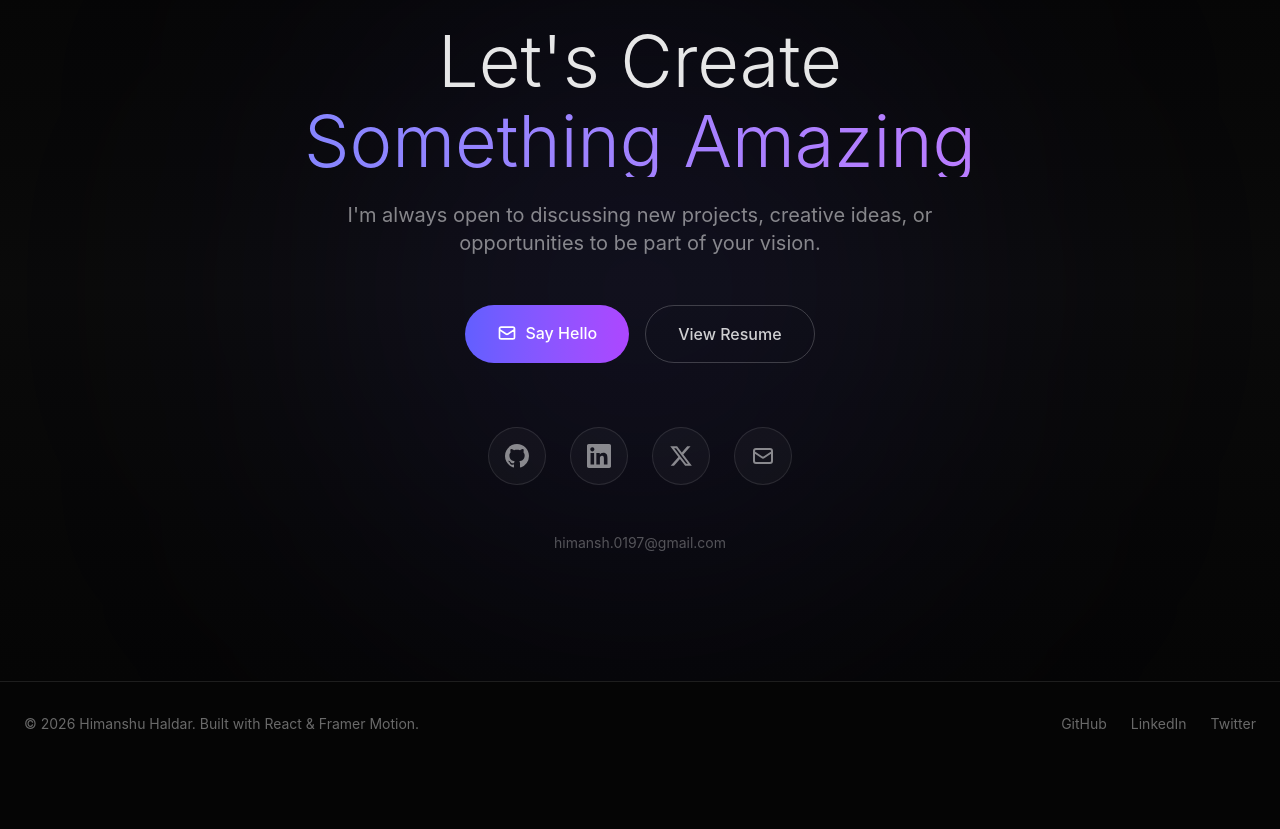
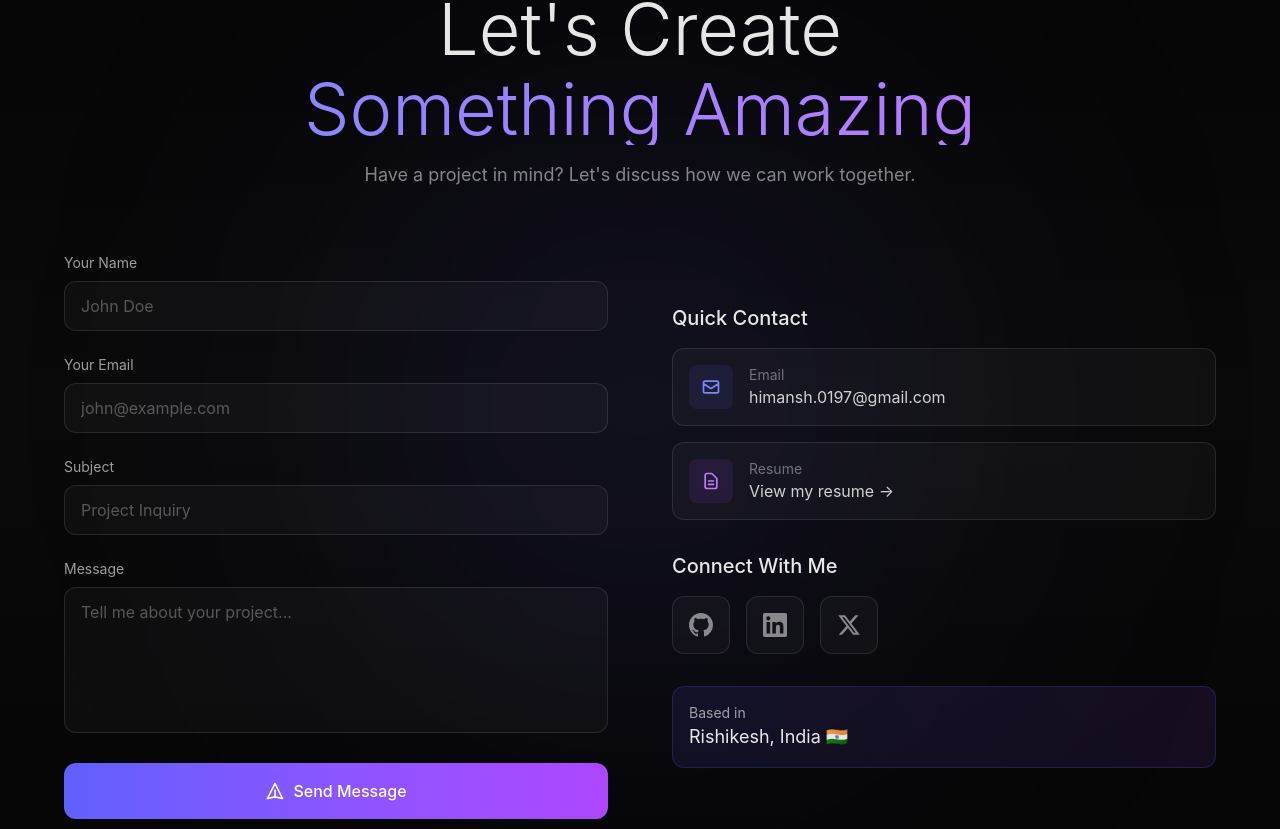
Before and after one commit to Himansh-u2000/newPortfolio, a React (Vite) app: page / in a window 1280 px wide. Shown: the part 7951-8780 px from the top of the page. Before the commit the page ends 8717 px from the top, so only its background shows below. Built offline with nearby package versions, Linux system fonts and the light colour scheme.

Commit message:
feat: Add contact form component with EmailJS integration and environment variables.

```diff
--- a/package.json
+++ b/package.json
@@ -10,6 +10,7 @@
     "preview": "vite preview"
   },
   "dependencies": {
+    "@emailjs/browser": "^4.4.1",
     "@tailwindcss/vite": "^4.1.18",
     "framer-motion": "^12.24.0",
     "react": "^19.2.0",
--- a/src/components/Contact.jsx
+++ b/src/components/Contact.jsx
@@ -1,4 +1,6 @@
+import { useState, useRef } from 'react';
 import { motion } from 'framer-motion';
+import emailjs from '@emailjs/browser';
 import { Bio } from '../constants/constants';
 
 const socialLinks = [
@@ -29,128 +31,283 @@ const socialLinks = [
             </svg>
         ),
     },
-    {
-        name: 'Email',
-        url: `mailto:${Bio.email}`,
-        icon: (
-            <svg className="w-6 h-6" fill="none" stroke="currentColor" viewBox="0 0 24 24">
-                <path strokeLinecap="round" strokeLinejoin="round" strokeWidth={2} d="M3 8l7.89 5.26a2 2 0 002.22 0L21 8M5 19h14a2 2 0 002-2V7a2 2 0 00-2-2H5a2 2 0 00-2 2v10a2 2 0 002 2z" />
-            </svg>
-        ),
-    },
 ];
 
 export default function Contact() {
+    const formRef = useRef();
+    const [formData, setFormData] = useState({
+        user_name: '',
+        user_email: '',
+        subject: '',
+        message: '',
+    });
+    const [status, setStatus] = useState({ type: '', message: '' });
+    const [isSubmitting, setIsSubmitting] = useState(false);
+
+    const handleChange = (e) => {
+        setFormData({
+            ...formData,
+            [e.target.name]: e.target.value,
+        });
+    };
+
+    const handleSubmit = async (e) => {
+        e.preventDefault();
+        setIsSubmitting(true);
+        setStatus({ type: '', message: '' });
+
+        try {
+            await emailjs.sendForm(
+                import.meta.env.VITE_APP_EMAILJS_SERVICE_ID,
+                import.meta.env.VITE_APP_EMAILJS_TEMPLATE_ID,
+                formRef.current,
+                import.meta.env.VITE_APP_EMAILJS_PUBLIC_KEY
+            );
+
+            setStatus({
+                type: 'success',
+                message: 'Message sent successfully! I\'ll get back to you soon.',
+            });
+            setFormData({ user_name: '', user_email: '', subject: '', message: '' });
+        } catch (error) {
+            setStatus({
+                type: 'error',
+                message: 'Failed to send message. Please try again.',
+            });
+        } finally {
+            setIsSubmitting(false);
+        }
+    };
+
     return (
-        <section id="contact" className="py-32 px-6 relative overflow-hidden">
+        <section id="contact" className="py-24 px-6 relative overflow-hidden">
             {/* Background */}
             <div className="absolute inset-0 bg-gradient-to-b from-[#050505] via-[#0a0a0a] to-[#050505] pointer-events-none" />
 
             {/* Subtle glow */}
             <div className="absolute top-1/2 left-1/2 -translate-x-1/2 -translate-y-1/2 w-[600px] h-[600px] bg-indigo-500/10 rounded-full blur-[150px] pointer-events-none" />
 
-            <div className="max-w-4xl mx-auto relative z-10">
-                {/* Content */}
+            <div className="max-w-6xl mx-auto relative z-10">
+                {/* Header */}
                 <motion.div
-                    className="text-center"
-                    initial={{ opacity: 0, y: 40 }}
+                    className="text-center mb-16"
+                    initial={{ opacity: 0, y: 30 }}
                     whileInView={{ opacity: 1, y: 0 }}
                     viewport={{ once: true, margin: "-100px" }}
-                    transition={{ duration: 0.8, ease: [0.16, 1, 0.3, 1] }}
+                    transition={{ duration: 0.6, ease: [0.16, 1, 0.3, 1] }}
                 >
-                    {/* Main Heading */}
-                    <motion.h2
-                        className="text-4xl md:text-6xl lg:text-7xl font-light text-white/90 mb-6"
-                        initial={{ opacity: 0, y: 30 }}
-                        whileInView={{ opacity: 1, y: 0 }}
-                        viewport={{ once: true }}
-                        transition={{ duration: 0.6, delay: 0.1 }}
-                    >
+                    <h2 className="text-4xl md:text-6xl lg:text-7xl font-light text-white/90 mb-4">
                         Let's Create
                         <span className="block mt-2 bg-gradient-to-r from-indigo-400 to-purple-400 bg-clip-text text-transparent">
                             Something Amazing
                         </span>
-                    </motion.h2>
+                    </h2>
+                    <p className="text-lg text-white/50 max-w-2xl mx-auto">
+                        Have a project in mind? Let's discuss how we can work together.
+                    </p>
+                </motion.div>
 
-                    <motion.p
-                        className="text-lg md:text-xl text-white/50 mb-12 max-w-2xl mx-auto"
-                        initial={{ opacity: 0, y: 20 }}
-                        whileInView={{ opacity: 1, y: 0 }}
+                <div className="grid grid-cols-1 lg:grid-cols-2 gap-12 lg:gap-16">
+                    {/* Contact Form */}
+                    <motion.div
+                        initial={{ opacity: 0, x: -30 }}
+                        whileInView={{ opacity: 1, x: 0 }}
                         viewport={{ once: true }}
                         transition={{ duration: 0.6, delay: 0.2 }}
                     >
-                        I'm always open to discussing new projects, creative ideas, or opportunities to be part of your vision.
-                    </motion.p>
+                        <form ref={formRef} onSubmit={handleSubmit} className="space-y-6">
+                            {/* Name Field */}
+                            <div>
+                                <label htmlFor="user_name" className="block text-sm text-white/60 mb-2">
+                                    Your Name
+                                </label>
+                                <input
+                                    type="text"
+                                    id="user_name"
+                                    name="user_name"
+                                    value={formData.user_name}
+                                    onChange={handleChange}
+                                    required
+                                    className="w-full px-4 py-3 rounded-xl bg-white/[0.03] border border-white/10 text-white placeholder-white/30 focus:outline-none focus:border-indigo-500/50 focus:bg-white/[0.05] transition-all duration-300"
+                                    placeholder="John Doe"
+                                />
+                            </div>
 
-                    {/* CTA Buttons */}
+                            {/* Email Field */}
+                            <div>
+                                <label htmlFor="user_email" className="block text-sm text-white/60 mb-2">
+                                    Your Email
+                                </label>
+                                <input
+                                    type="email"
+                                    id="user_email"
+                                    name="user_email"
+                                    value={formData.user_email}
+                                    onChange={handleChange}
+                                    required
+                                    className="w-full px-4 py-3 rounded-xl bg-white/[0.03] border border-white/10 text-white placeholder-white/30 focus:outline-none focus:border-indigo-500/50 focus:bg-white/[0.05] transition-all duration-300"
+                                    placeholder="john@example.com"
+                                />
+                            </div>
+
+                            {/* Subject Field */}
+                            <div>
+                                <label htmlFor="subject" className="block text-sm text-white/60 mb-2">
+                                    Subject
+                                </label>
+                                <input
+                                    type="text"
+                                    id="subject"
+                                    name="subject"
+                                    value={formData.subject}
+                                    onChange={handleChange}
+                                    required
+                                    className="w-full px-4 py-3 rounded-xl bg-white/[0.03] border border-white/10 text-white placeholder-white/30 focus:outline-none focus:border-indigo-500/50 focus:bg-white/[0.05] transition-all duration-300"
+                                    placeholder="Project Inquiry"
+                                />
+                            </div>
+
+                            {/* Message Field */}
+                            <div>
+                                <label htmlFor="message" className="block text-sm text-white/60 mb-2">
+                                    Message
+                                </label>
+                                <textarea
+                                    id="message"
+                                    name="message"
+                                    value={formData.message}
+                                    onChange={handleChange}
+                                    required
+                                    rows={5}
+                                    className="w-full px-4 py-3 rounded-xl bg-white/[0.03] border border-white/10 text-white placeholder-white/30 focus:outline-none focus:border-indigo-500/50 focus:bg-white/[0.05] transition-all duration-300 resize-none"
+                                    placeholder="Tell me about your project..."
+                                />
+                            </div>
+
+                            {/* Status Message */}
+                            {status.message && (
                                 <motion.div
-                        className="flex flex-wrap justify-center gap-4 mb-16"
-                        initial={{ opacity: 0, y: 20 }}
-                        whileInView={{ opacity: 1, y: 0 }}
+                                    initial={{ opacity: 0, y: -10 }}
+                                    animate={{ opacity: 1, y: 0 }}
+                                    className={`p-4 rounded-xl text-sm ${status.type === 'success'
+                                            ? 'bg-emerald-500/10 text-emerald-400 border border-emerald-500/20'
+                                            : 'bg-red-500/10 text-red-400 border border-red-500/20'
+                                        }`}
+                                >
+                                    {status.message}
+                                </motion.div>
+                            )}
+
+                            {/* Submit Button */}
+                            <motion.button
+                                type="submit"
+                                disabled={isSubmitting}
+                                className="w-full py-4 rounded-xl bg-gradient-to-r from-indigo-500 to-purple-500 text-white font-medium relative overflow-hidden group disabled:opacity-50 disabled:cursor-not-allowed"
+                                whileHover={{ scale: isSubmitting ? 1 : 1.02 }}
+                                whileTap={{ scale: isSubmitting ? 1 : 0.98 }}
+                            >
+                                <span className="relative z-10 flex items-center justify-center gap-2">
+                                    {isSubmitting ? (
+                                        <>
+                                            <svg className="animate-spin w-5 h-5" fill="none" viewBox="0 0 24 24">
+                                                <circle className="opacity-25" cx="12" cy="12" r="10" stroke="currentColor" strokeWidth="4" />
+                                                <path className="opacity-75" fill="currentColor" d="M4 12a8 8 0 018-8V0C5.373 0 0 5.373 0 12h4zm2 5.291A7.962 7.962 0 014 12H0c0 3.042 1.135 5.824 3 7.938l3-2.647z" />
+                                            </svg>
+                                            Sending...
+                                        </>
+                                    ) : (
+                                        <>
+                                            <svg className="w-5 h-5" fill="none" stroke="currentColor" viewBox="0 0 24 24">
+                                                <path strokeLinecap="round" strokeLinejoin="round" strokeWidth={2} d="M12 19l9 2-9-18-9 18 9-2zm0 0v-8" />
+                                            </svg>
+                                            Send Message
+                                        </>
+                                    )}
+                                </span>
+                                <div className="absolute inset-0 bg-gradient-to-r from-indigo-600 to-purple-600 opacity-0 group-hover:opacity-100 transition-opacity duration-300" />
+                            </motion.button>
+                        </form>
+                    </motion.div>
+
+                    {/* Contact Info */}
+                    <motion.div
+                        className="flex flex-col justify-center"
+                        initial={{ opacity: 0, x: 30 }}
+                        whileInView={{ opacity: 1, x: 0 }}
                         viewport={{ once: true }}
                         transition={{ duration: 0.6, delay: 0.3 }}
                     >
+                        <div className="space-y-8">
+                            {/* Quick Contact */}
+                            <div>
+                                <h3 className="text-xl font-medium text-white/90 mb-4">Quick Contact</h3>
+                                <div className="space-y-4">
                                     <a
                                         href={`mailto:${Bio.email}`}
-                            className="group relative px-8 py-4 rounded-full bg-gradient-to-r from-indigo-500 to-purple-500 text-white font-medium overflow-hidden transition-all duration-300 hover:shadow-[0_0_40px_rgba(99,102,241,0.4)]"
+                                        className="flex items-center gap-4 p-4 rounded-xl bg-white/[0.03] border border-white/10 hover:bg-white/[0.06] hover:border-white/20 transition-all duration-300 group"
                                     >
-                            <span className="relative z-10 flex items-center gap-2">
+                                        <div className="p-3 rounded-lg bg-indigo-500/10 text-indigo-400 group-hover:bg-indigo-500/20 transition-colors">
                                             <svg className="w-5 h-5" fill="none" stroke="currentColor" viewBox="0 0 24 24">
                                                 <path strokeLinecap="round" strokeLinejoin="round" strokeWidth={2} d="M3 8l7.89 5.26a2 2 0 002.22 0L21 8M5 19h14a2 2 0 002-2V7a2 2 0 00-2-2H5a2 2 0 00-2 2v10a2 2 0 002 2z" />
                                             </svg>
-                                Say Hello
-                            </span>
-                            <div className="absolute inset-0 bg-gradient-to-r from-indigo-600 to-purple-600 opacity-0 group-hover:opacity-100 transition-opacity duration-300" />
+                                        </div>
+                                        <div>
+                                            <p className="text-sm text-white/40">Email</p>
+                                            <p className="text-white/80">{Bio.email}</p>
+                                        </div>
                                     </a>
 
                                     <a
                                         href={Bio.resume}
                                         target="_blank"
                                         rel="noopener noreferrer"
-                            className="px-8 py-4 rounded-full border border-white/20 text-white/80 font-medium hover:bg-white/[0.05] hover:border-white/40 transition-all duration-300"
+                                        className="flex items-center gap-4 p-4 rounded-xl bg-white/[0.03] border border-white/10 hover:bg-white/[0.06] hover:border-white/20 transition-all duration-300 group"
                                     >
-                            View Resume
+                                        <div className="p-3 rounded-lg bg-purple-500/10 text-purple-400 group-hover:bg-purple-500/20 transition-colors">
+                                            <svg className="w-5 h-5" fill="none" stroke="currentColor" viewBox="0 0 24 24">
+                                                <path strokeLinecap="round" strokeLinejoin="round" strokeWidth={2} d="M9 12h6m-6 4h6m2 5H7a2 2 0 01-2-2V5a2 2 0 012-2h5.586a1 1 0 01.707.293l5.414 5.414a1 1 0 01.293.707V19a2 2 0 01-2 2z" />
+                                            </svg>
+                                        </div>
+                                        <div>
+                                            <p className="text-sm text-white/40">Resume</p>
+                                            <p className="text-white/80">View my resume →</p>
+                                        </div>
                                     </a>
-                    </motion.div>
+                                </div>
+                            </div>
 
                             {/* Social Links */}
-                    <motion.div
-                        className="flex justify-center gap-6"
-                        initial={{ opacity: 0, y: 20 }}
-                        whileInView={{ opacity: 1, y: 0 }}
-                        viewport={{ once: true }}
-                        transition={{ duration: 0.6, delay: 0.4 }}
-                    >
+                            <div>
+                                <h3 className="text-xl font-medium text-white/90 mb-4">Connect With Me</h3>
+                                <div className="flex gap-4">
                                     {socialLinks.map((social, index) => (
                                         <motion.a
                                             key={social.name}
                                             href={social.url}
                                             target="_blank"
                                             rel="noopener noreferrer"
-                                className="p-4 rounded-full bg-white/[0.03] border border-white/10 text-white/50 hover:text-white hover:bg-white/[0.08] hover:border-white/20 transition-all duration-300"
+                                            className="p-4 rounded-xl bg-white/[0.03] border border-white/10 text-white/50 hover:text-white hover:bg-white/[0.08] hover:border-white/20 transition-all duration-300"
                                             whileHover={{ scale: 1.1, y: -3 }}
                                             whileTap={{ scale: 0.95 }}
                                             initial={{ opacity: 0, y: 20 }}
                                             whileInView={{ opacity: 1, y: 0 }}
                                             viewport={{ once: true }}
-                                transition={{ duration: 0.4, delay: 0.5 + index * 0.1 }}
+                                            transition={{ duration: 0.4, delay: 0.4 + index * 0.1 }}
                                         >
                                             {social.icon}
                                         </motion.a>
                                     ))}
+                                </div>
+                            </div>
+
+                            {/* Location */}
+                            <div className="p-4 rounded-xl bg-gradient-to-r from-indigo-500/10 to-purple-500/10 border border-indigo-500/20">
+                                <p className="text-sm text-white/60">Based in</p>
+                                <p className="text-lg text-white/90">Rishikesh, India 🇮🇳</p>
+                            </div>
+                        </div>
                     </motion.div>
-
-                    {/* Email Display */}
-                    <motion.p
-                        className="mt-12 text-sm text-white/30"
-                        initial={{ opacity: 0 }}
-                        whileInView={{ opacity: 1 }}
-                        viewport={{ once: true }}
-                        transition={{ duration: 0.6, delay: 0.6 }}
-                    >
-                        {Bio.email}
-                    </motion.p>
-                </motion.div>
+                </div>
             </div>
         </section>
     );
```
Also changed, not shown: 2 other files (tests, documents, lock files or other folders). Lines whose indentation alone changed are shown as unchanged.
